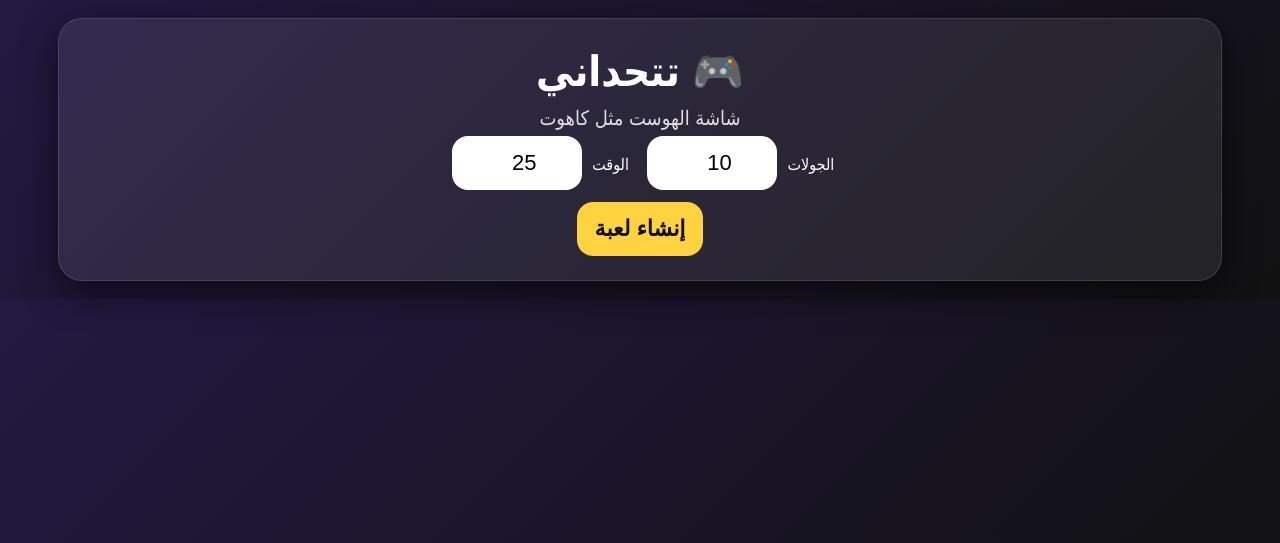
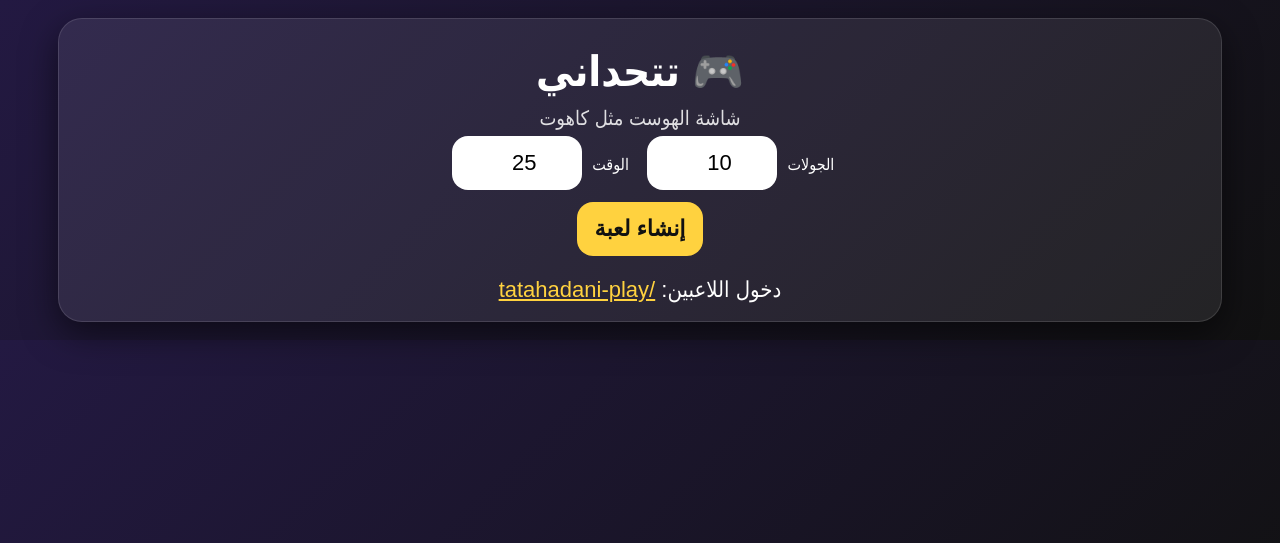
Before and after one commit to problems1975-makerabieha-cards/abieha-cards, a Flask app: page /tatahadani-host in a window 1280 px wide. Shown: the top 543 px of the page. Run offline with Flask 3, Linux system fonts and the light colour scheme; the visitor is signed in with stand-in values (Sample User, id 1); some libraries are stand-ins or nearby versions.

Commit message:
Update tatahadani_host.html

```diff
--- a/templates/tatahadani_host.html
+++ b/templates/tatahadani_host.html
@@ -19,6 +19,10 @@
       <label>الوقت <input id="timeLimit" type="number" value="25" min="5" max="120"></label>
     </div>
     <button onclick="createRoom()">إنشاء لعبة</button>
+    <div style="margin-top:15px;font-size:22px">
+  دخول اللاعبين:
+  <a href="/tatahadani-play" style="color:#ffd23f">/tatahadani-play</a>
+</div>
   </div>
 
   <div class="card hidden" id="game">
```
